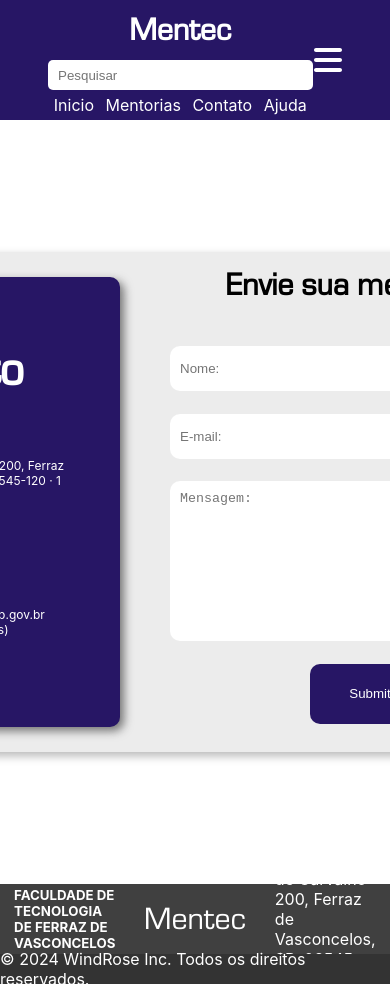
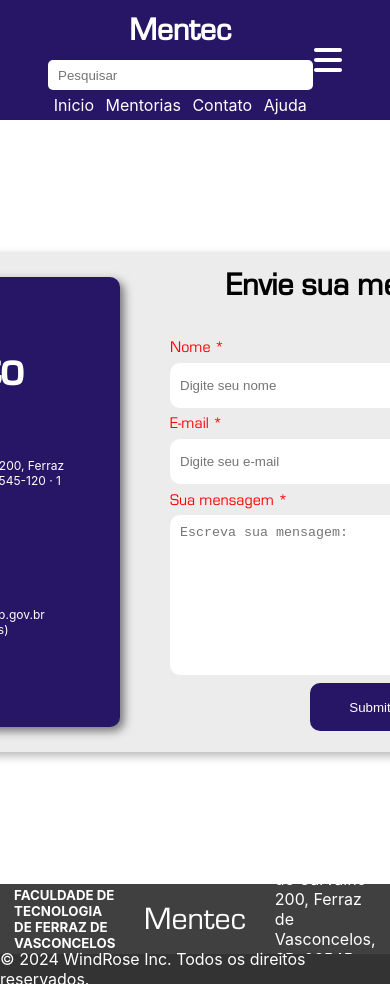
Before and after one commit to devGusta2/Mentec, a React (Create React App) app: page /Contact in a window 390 px wide. Shown: the top 989 px of the page. Built offline with nearby package versions, Linux system fonts and the light colour scheme.

Commit message:
Contact page (not responsive)

```diff
--- a/src/Pages/Contact/Contact.module.css
+++ b/src/Pages/Contact/Contact.module.css
@@ -70,6 +70,7 @@
     flex-direction: column;
     align-items: center;
     justify-content: space-around;
+    font-family: 'MentecFont';
 }
 
 #title2, #title1{
@@ -101,9 +102,15 @@
 #btnEnviar{
     background-color: var(--bg-azulteste);
     width: 30%;
-    height: 15%;
+    height: 12%;
     border-radius: 10px;
     color: white;
     outline: 0;
     border:0;
 }
+.form label{
+    color: red;
+    text-align: left;
+
+    width: 100%;
+}
--- a/src/Pages/Contact/index.js
+++ b/src/Pages/Contact/index.js
@@ -34,17 +34,23 @@ export default function Contact(){
                         <div className={styles.subFormBox}>
                             <h1 id={styles.title2}>Envie sua mensagem!</h1>
                             <form className={styles.form}>
+                                <label>Nome *</label>
                                 <input
                                 type='text'
-                                placeholder="Nome:"
+                                placeholder="Digite seu nome"
+                                required
                                 className={styles.inptContact}/>
+                                <label>E-mail *</label>
                                 <input
+                                required
                                 type="email"
-                                placeholder="E-mail:"
+                                placeholder="Digite seu e-mail"
                                 className={styles.inptContact}/>
+                                <label>Sua mensagem *</label>
                                 <textarea
+                                required
                                 type="text"
-                                 placeholder='Mensagem:'
+                                 placeholder='Escreva sua mensagem:'
                                  id={styles.msContact}>
 
                                 </textarea>
```
